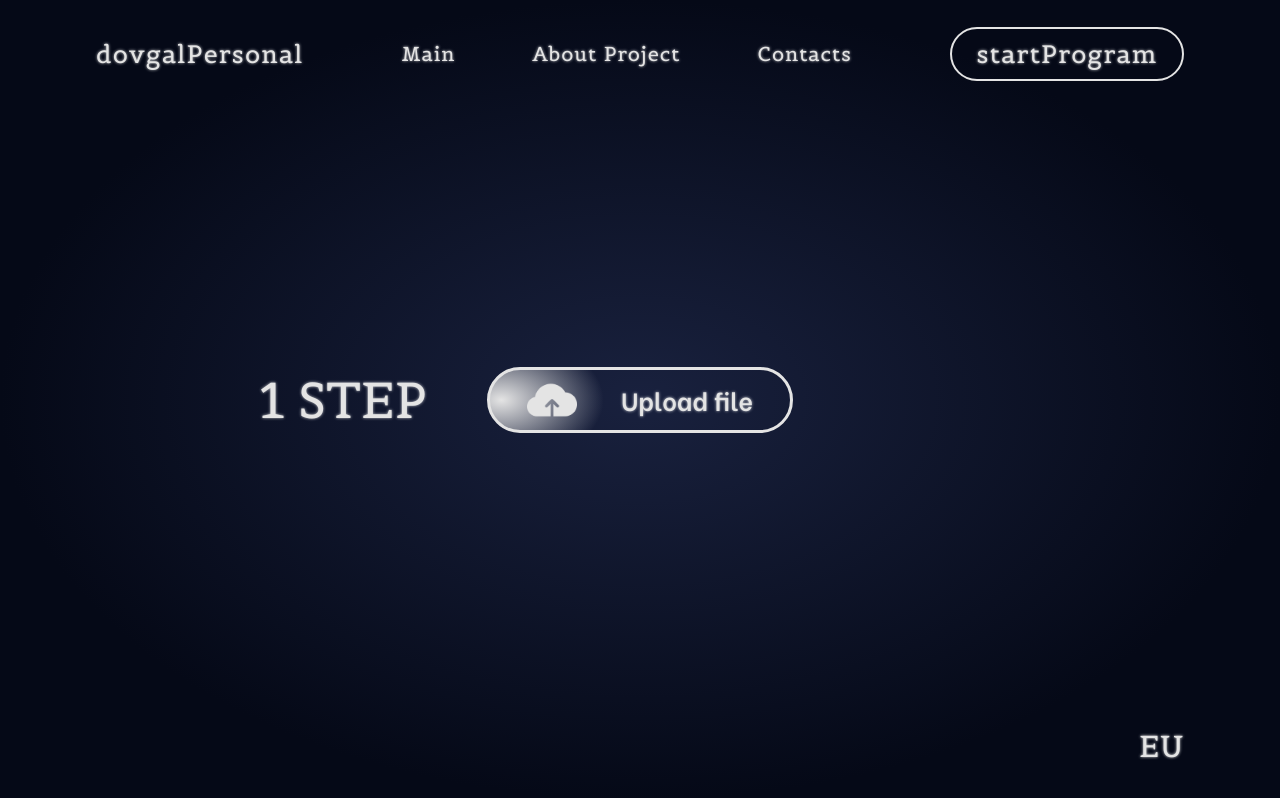
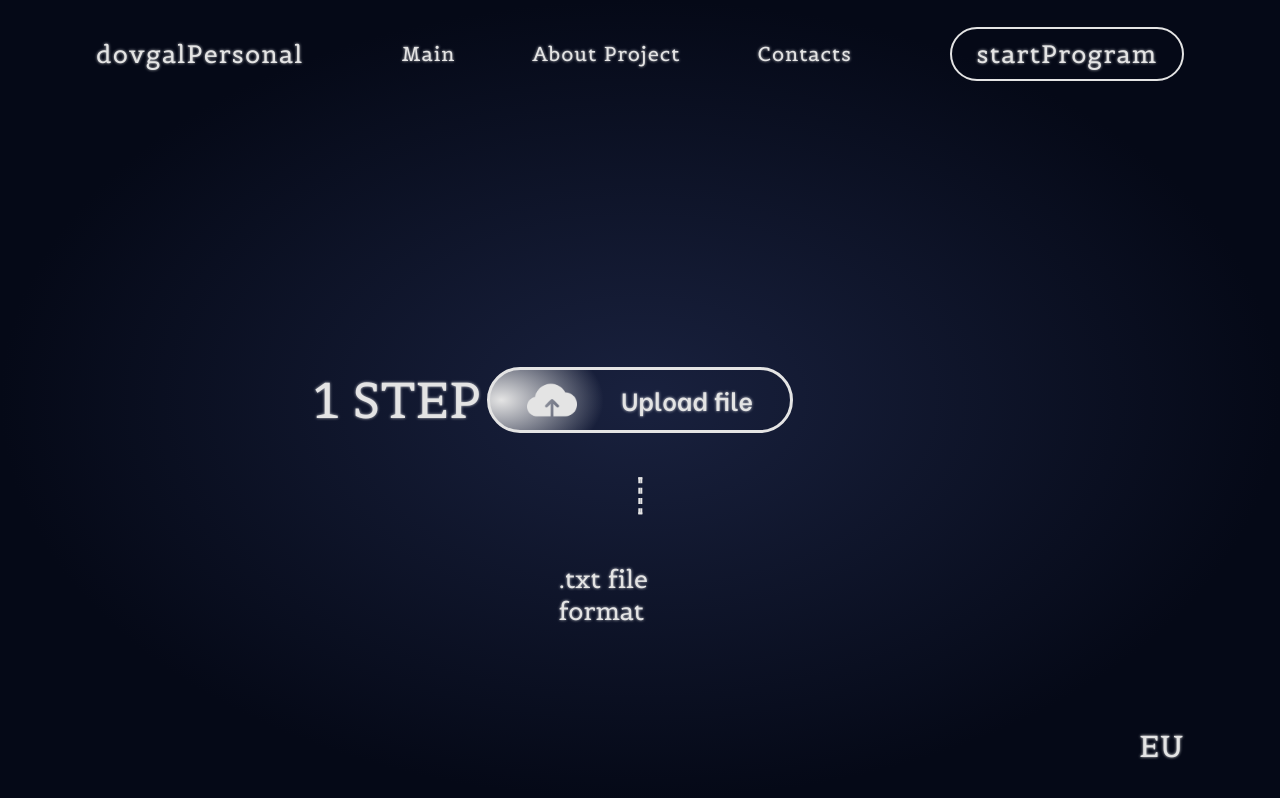
Before and after one commit to dfasaAZ/lcaa, a plain HTML site: page pages/startProgram.html in a window 1280 px wide. Drawn offline with Linux system fonts and the light colour scheme.

Commit message:
Last saves 24.02.2023

```diff
--- a/css/startProgram/style.scss
+++ b/css/startProgram/style.scss
@@ -154,6 +154,7 @@ body{
         }
 
         main{
+            position:relative;
             display:flex;
             flex-direction: column;
             justify-content: center;
@@ -167,7 +168,7 @@ body{
                 align-items: center;
                 position:relative;
                 width:100%;
-                // background-color: red;
+                height:100%;
 
                 .stepNumber{
                     position:absolute;
@@ -175,7 +176,7 @@ body{
                     font-family: mainFont;
                     font-size:$fontSize*0.5;
                     text-shadow: 0px 0px 3px rgba(255, 255, 255, 0.75);
-                    left:15%;
+                    left:20%;
                 }
 
                 label {
@@ -203,6 +204,37 @@ body{
                     }
                 }
 
+                .hint{
+                    position:absolute;
+                    display: flex;
+                    flex-direction: column;
+                    justify-content: space-evenly;
+                    align-items: center;
+                    height:45%;
+                    width:15%;
+                    bottom:0;
+
+                    .arrow{
+                        width: 40%;
+                        border: 2px dashed $white;
+                        transform: rotate(-90deg);
+                        animation: arrowSteps infinite 10s steps(8);
+
+                        @keyframes arrowSteps{
+                            from{
+                                width:0;
+                            }
+                        }
+                    }
+
+                    .text{
+                        color:$white;
+                        font-family: mainFont;
+                        font-size:$fontSize*0.25;
+                        text-shadow: 0px 0px 3px rgba(255, 255, 255, 0.75);
+                    }
+
+                }
             }
         }
 
--- a/pages/startProgram.html
+++ b/pages/startProgram.html
@@ -10,7 +10,7 @@
         <header>
             <div class="logo">dovgalPersonal</div>
             <ul class="header_list">
-                <a href=""><li>Main</li></a>
+                <a href="../index.html"><li>Main</li></a>
                 <a href=""><li>About Project</li></a>
                 <a href=""><li>Contacts</li></a>
             </ul>
@@ -25,6 +25,10 @@
                     Upload file
                     <audio src="../audio/beep.mp3" preload="auto"></audio>
                 </label>
+                <div class="hint">
+                    <div class="arrow"></div>
+                    <p class="text">.txt file format</p>
+                </div>
             </div>
         </main>
         <footer>
```
Also changed, not shown: css/startProgram/style.css, img/arrow.png (added), 1 other file.
